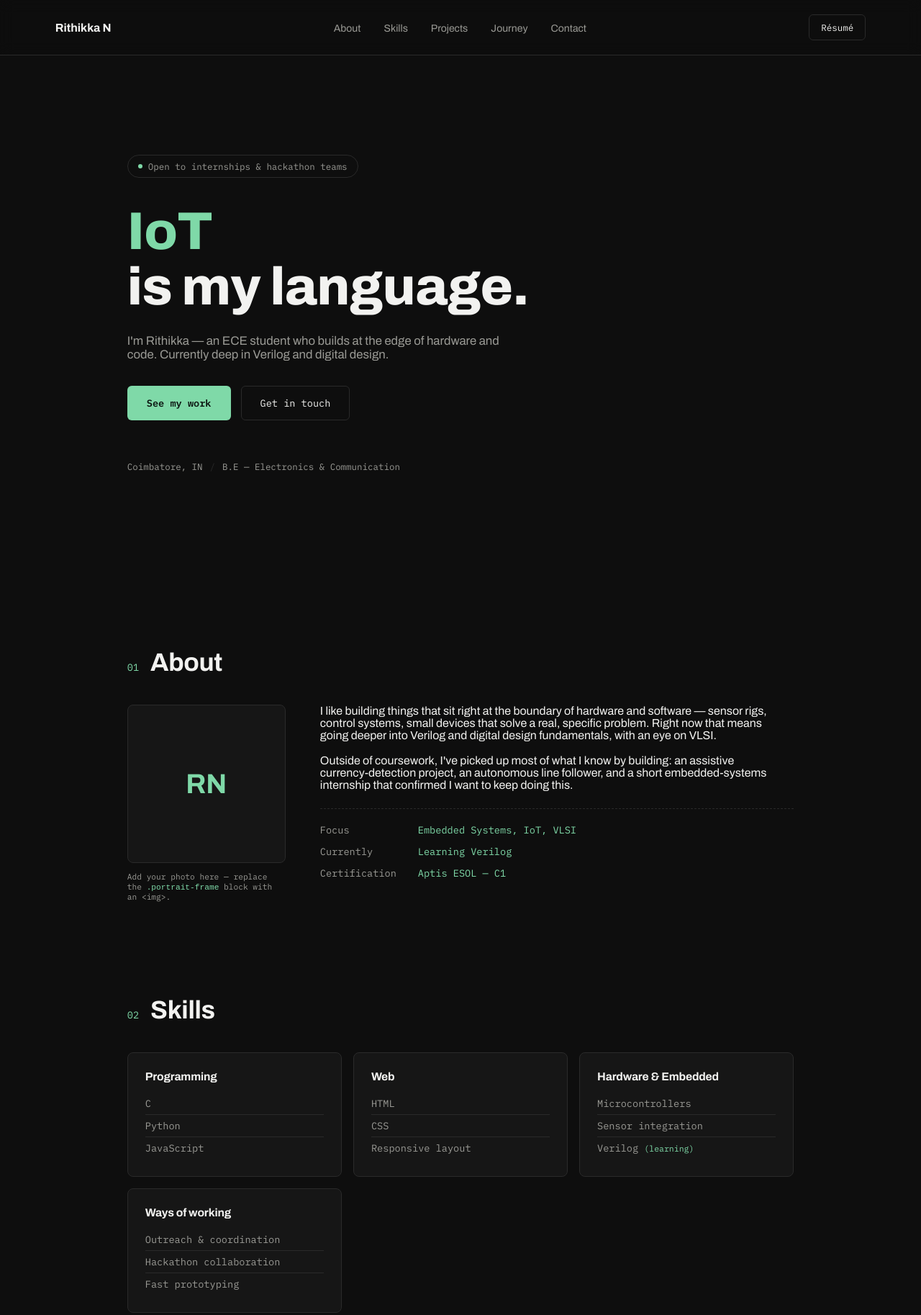
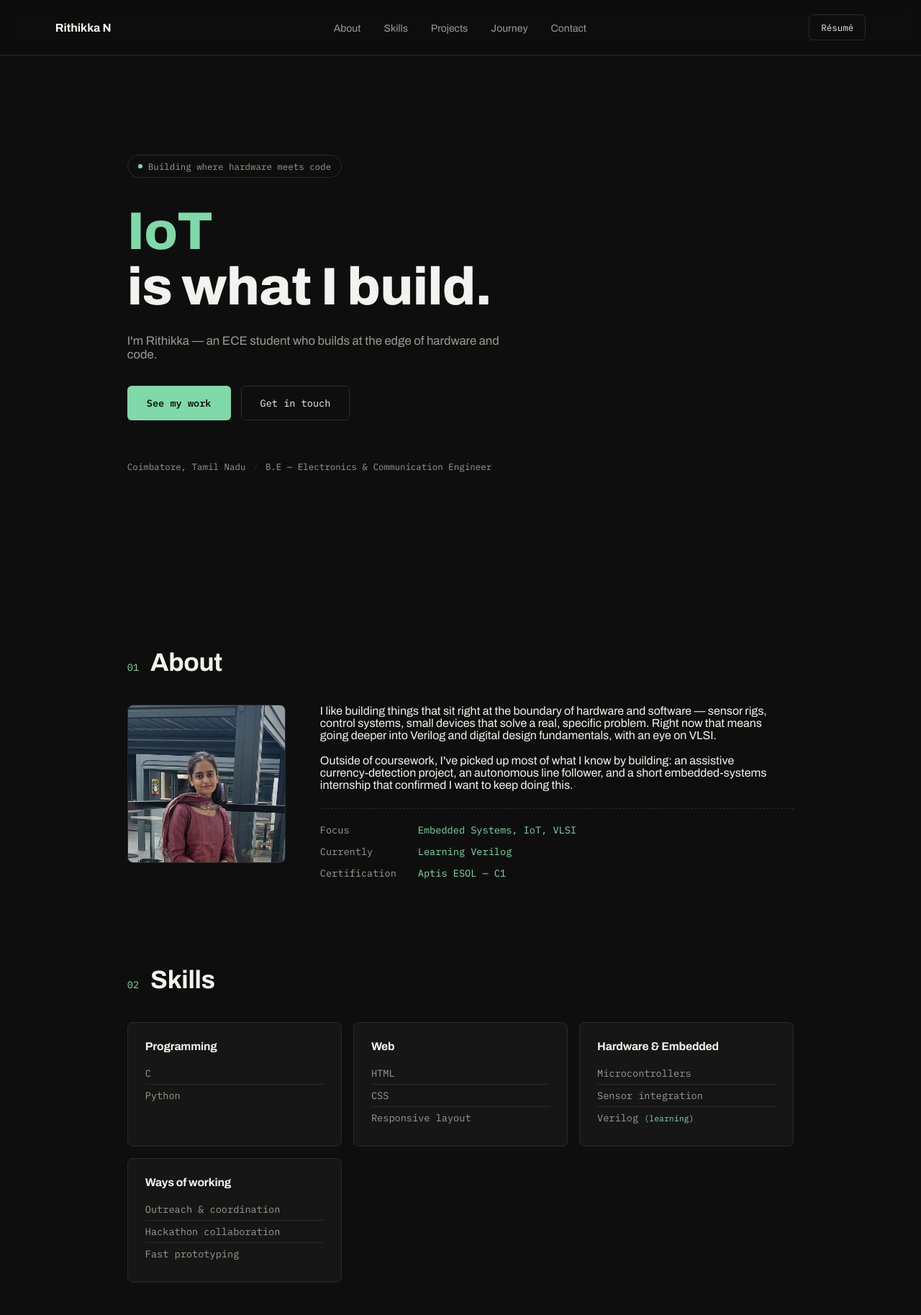
Before and after one commit to rithikka07-ui/portfolio, a plain HTML site: page index.html in a window 1280 px wide. Shown: the top 1827 px of the page at 72% size. Drawn offline with Linux system fonts and the light colour scheme.

Commit message:
Add profile photo

```diff
--- a/index.html
+++ b/index.html
@@ -27,18 +27,18 @@
 
 <!-- HERO -->
 <header class="hero" id="hero">
-  <p class="hero-status"><span class="dot"></span>Open to internships &amp; hackathon teams</p>
+  <p class="hero-status"><span class="dot"></span>Building where hardware meets code</p>
   <h1 class="hero-title">
     <span class="roll-wrap"><span class="roll" id="rollWord">Embedded Systems</span></span>
-    <br>is my language.
+    <br>is what I build.
   </h1>
-  <p class="hero-sub">I'm Rithikka — an ECE student who builds at the edge of hardware and code. Currently deep in Verilog and digital design.</p>
+  <p class="hero-sub">I'm Rithikka — an ECE student who builds at the edge of hardware and code.</p>
   <div class="hero-actions">
     <a href="#projects" class="btn btn-primary">See my work</a>
     <a href="#contact" class="btn btn-ghost">Get in touch</a>
   </div>
   <div class="hero-meta">
-    <span>Coimbatore, IN</span><span class="sep">/</span><span>B.E — Electronics &amp; Communication</span>
+    <span>Coimbatore, Tamil Nadu</span><span class="sep">/</span><span>B.E — Electronics &amp; Communication Engineer</span>
   </div>
 </header>
 
@@ -52,8 +52,7 @@
     </div>
     <div class="about-grid">
       <div class="portrait">
-        <div class="portrait-frame">RN</div>
-        <p class="portrait-caption">Add your photo here — replace the <code>.portrait-frame</code> block with an &lt;img&gt;.</p>
+        <img src="images/rithikka-photo.jpg" alt="Rithikka N" class="portrait-frame">
       </div>
       <div class="about-copy">
         <p>I like building things that sit right at the boundary of hardware and software — sensor rigs, control systems, small devices that solve a real, specific problem. Right now that means going deeper into Verilog and digital design fundamentals, with an eye on VLSI.</p>
@@ -76,7 +75,7 @@
     <div class="capability-grid">
       <div class="capability-card">
         <h3>Programming</h3>
-        <ul><li>C</li><li>Python</li><li>JavaScript</li></ul>
+        <ul><li>C</li><li>Python</li></ul>
       </div>
       <div class="capability-card">
         <h3>Web</h3>
@@ -179,9 +178,9 @@
         </div>
         <p class="contact-copy">Have a project, internship, or hackathon team in mind? I'd like to hear about it.</p>
         <div class="contact-list">
-          <a href="mailto:your-email@example.com" class="contact-row"><span>Email</span>your-email@example.com</a>
+          <a href="mailto:rithikka07@gmail.com" class="contact-row"><span>Email</span>rithikka07@gmail.com</a>
           <a href="https://github.com/rithikka07-ui" target="_blank" rel="noopener" class="contact-row"><span>GitHub</span>rithikka07-ui</a>
-          <a href="#" target="_blank" rel="noopener" class="contact-row"><span>LinkedIn</span>/in/rithikka-n</a>
+          <a href="https://www.linkedin.com/in/rithikka-n-495282356" target="_blank" rel="noopener" class="contact-row"><span>LinkedIn</span>/in/rithikka-n-495282356</a>
         </div>
       </div>
       <form class="contact-form" id="contactForm">
--- a/script.js
+++ b/script.js
@@ -10,7 +10,7 @@ document.querySelectorAll('.nav-links a').forEach(a =>
 );
 
 // Rolling hero word
-const words = ['Embedded Systems', 'IoT', 'VLSI', 'Verilog'];
+const words = ['Embedded Systems', 'IoT', 'VLSI'];
 let wi = 0;
 const rollEl = document.getElementById('rollWord');
 if (rollEl) {
@@ -60,5 +60,5 @@ form?.addEventListener('submit', (e) => {
   const message = data.get('message');
   const subject = encodeURIComponent(`Portfolio contact from ${name}`);
   const body = encodeURIComponent(`${message}\n\n— ${name} (${email})`);
-  window.location.href = `mailto:your-email@example.com?subject=${subject}&body=${body}`;
+  window.location.href = `mailto:rithikka07@gmail.com?subject=${subject}&body=${body}`;
 });
```
Also changed, not shown: images/IMG-20.jpeg (deleted), images/rithikka-photo.jpg (added).
